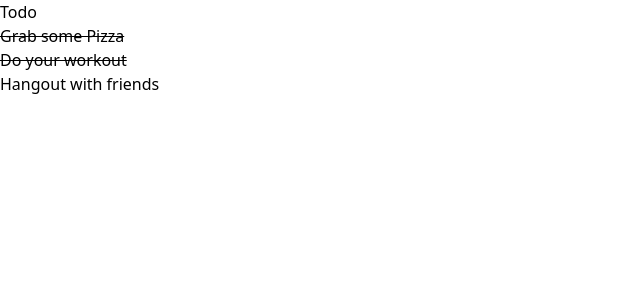
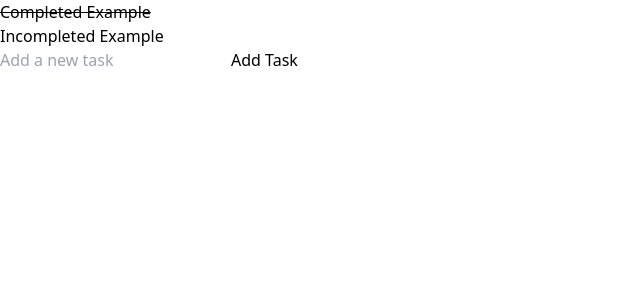
Before and after one commit to coysellers/React-Todo-App, a React (Vite) app: page / in a window 1280 px wide. Shown: the top 300 px of the page, without its empty margins (0-640 px from the left). Built offline with nearby package versions, Linux system fonts and the light colour scheme.

Commit message:
Add functionality to add task

```diff
--- a/src/Todo.jsx
+++ b/src/Todo.jsx
@@ -14,27 +14,56 @@ function Task({ task }) {
 
 }
 
+function CreateTask({ addTask }) {
+  const [value, setValue] = useState('');
+
+  const handleSubmit = e => {
+    e.preventDefault();
+    if (!value) return;
+
+    addTask(value);
+    setValue('');
+  }
+
+  return (
+    <form onSubmit={handleSubmit}>
+      <input
+        type='text'
+        value={value}
+        placeholder='Add a new task'
+        onChange={e => setValue(e.target.value)}
+      />
+      <button>Add Task</button>
+    </form>
+  )
+}
+
 function Todo() {
   const [tasks, setTasks] = useState([
     {
-      title: "Grab some Pizza",
+      title: "Completed Example",
       completed: true
     },
     {
-      title: "Do your workout",
-      completed: true
-    },
-    {
-      title: "Hangout with friends",
+      title: "Incompleted Example",
       completed: false
     }
   ]);
 
+  const addTask = title => {
+    const newTasks = [
+      ...tasks,
+      {
+        title,
+        completed: false
+      }
+    ];
+
+    setTasks(newTasks);
+  }
+
   return (
     <div>
-      <div>
-        Todo
-      </div>
       <div>
         {tasks.map((task, index) => (
           <Task
@@ -44,6 +73,10 @@ function Todo() {
           />
         ))}
       </div>
+
+      <div>
+        <CreateTask addTask={addTask} />
+      </div>
     </div>
   )
 }
```
Also changed, not shown: src/App-Backup.jsx (deleted), 1 other file (tests, documents, lock files or other folders).
